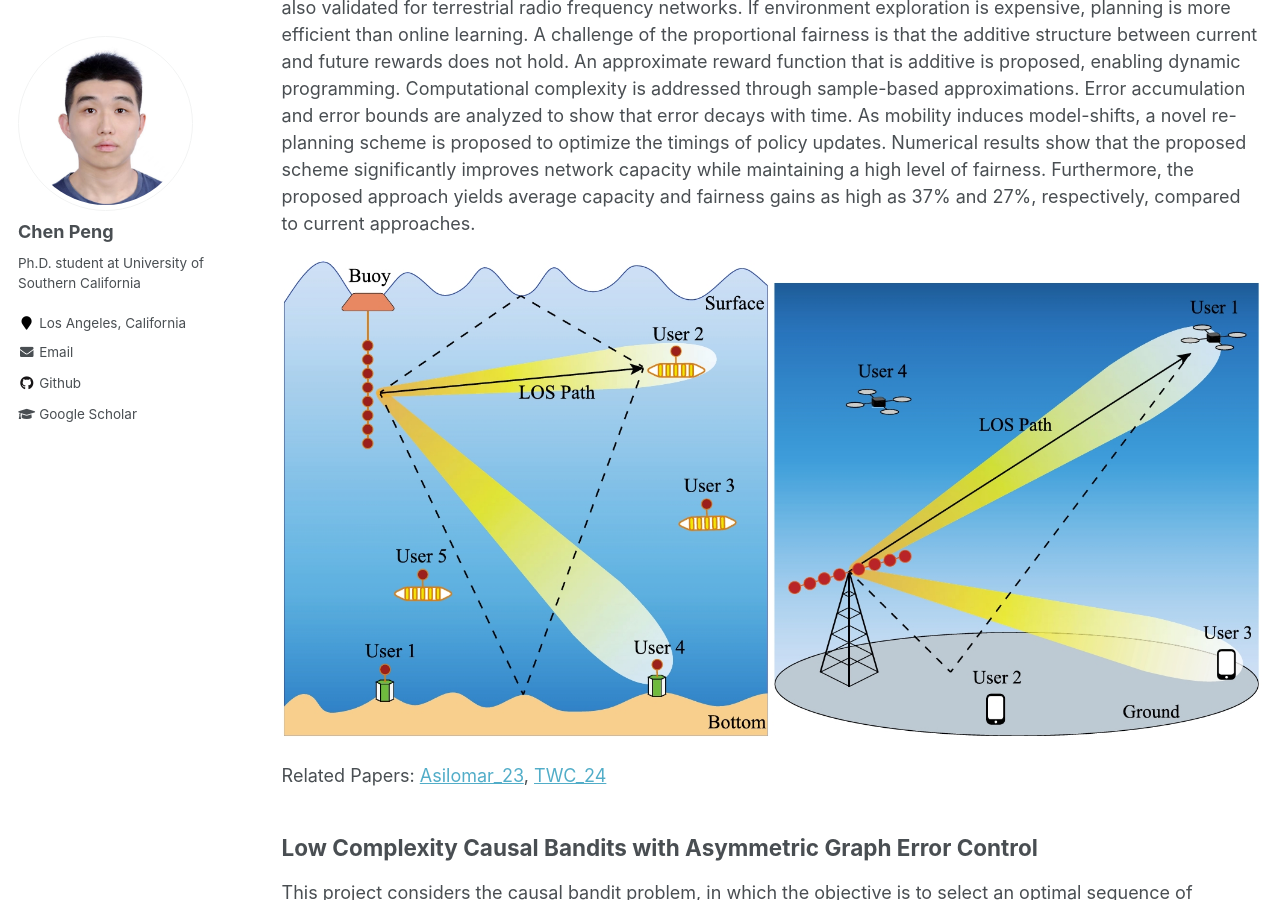
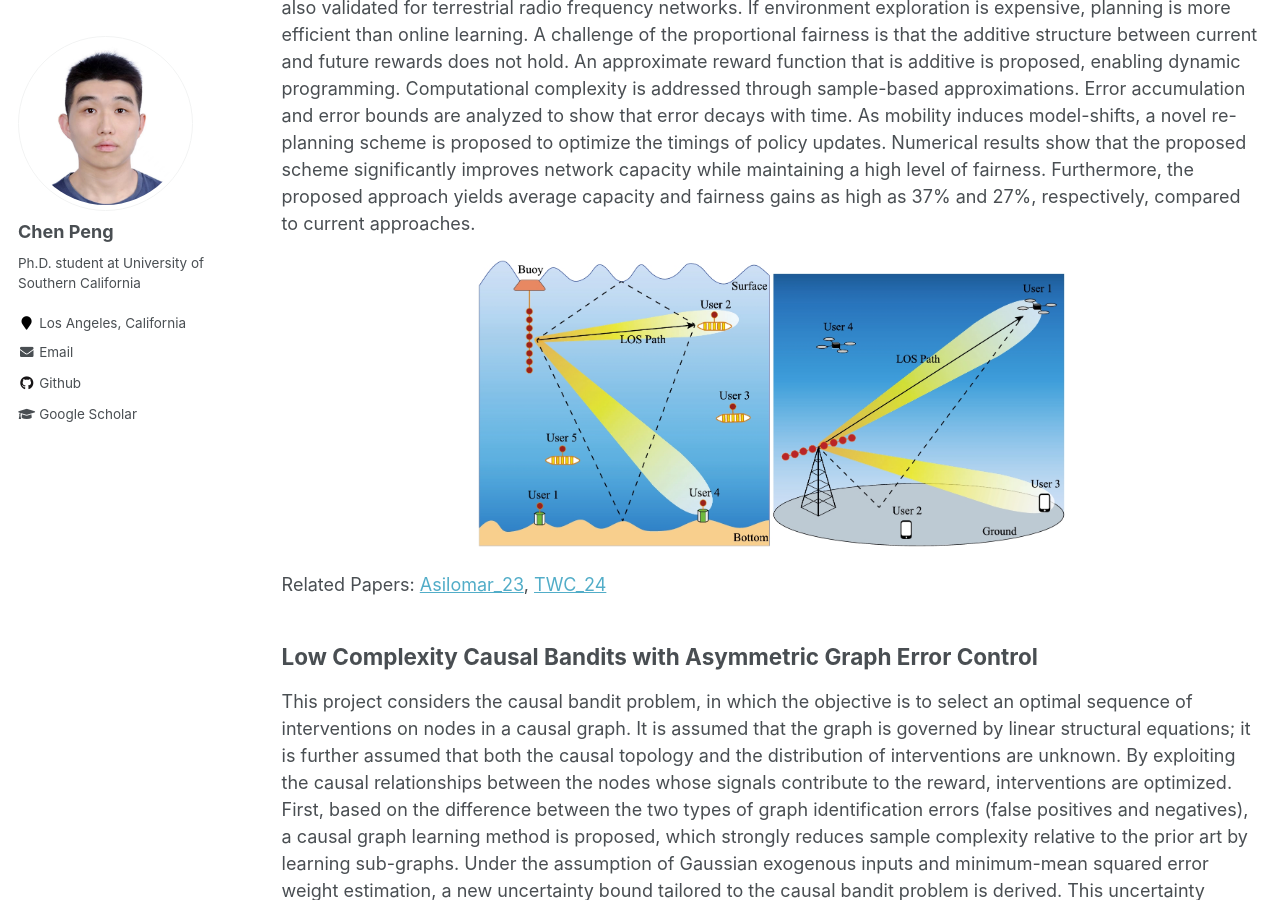
Before and after one commit to CalixPeng/CalixPeng.github.io, a Jekyll site: the page built from _pages/research.md, in a window 1280 px wide and 900 px high, scrolled down 1225 px. Built offline with Jekyll 4.4.1, drawn with Linux system fonts in a browser that asks for light colours.

Commit message:
Update research.md

```diff
--- a/_pages/research.md
+++ b/_pages/research.md
@@ -23,7 +23,7 @@ Related Papers: [WUWNet_22](https://dl.acm.org/doi/abs/10.1145/3567600.3568143),
 ## Multiuser Space-Time Division Scheduling in Underwater Acoustic Networks with Fairness
 In this project, we investigate space-time scheduling for multi-user networks under fairness considerations. Scheduling is formulated as a sequential decision-making problem under the Markov Decision Processes (MDP) framework. Although the initial focus of the work is underwater acoustic networks, the proposed strategies are also validated for terrestrial radio frequency networks. If environment exploration is expensive, planning is more efficient than online learning. A challenge of the proportional fairness is that the additive structure between current and future rewards does not hold. An approximate reward function that is additive is proposed, enabling dynamic programming. Computational complexity is addressed through sample-based approximations. Error accumulation and error bounds are analyzed to show that error decays with time. As mobility induces model-shifts, a novel re-planning scheme is proposed to optimize the timings of policy updates. Numerical results show that the proposed scheme significantly improves network capacity while maintaining a high level of fairness. Furthermore, the proposed approach yields average capacity and fairness gains as high as 37% and 27%, respectively, compared to current approaches.
 <p align="center">
-  <img src="../images/UA_RF_Nets.png" height="300"/>
+  <img src="../images/UA_RF_Nets.png" style="max-width:60%; height:auto;">
 </p>
 
 Related Papers: [Asilomar_23](https://ieeexplore.ieee.org/abstract/document/10476989), [TWC_24](https://ieeexplore.ieee.org/abstract/document/10648649)
@@ -32,7 +32,7 @@ Related Papers: [Asilomar_23](https://ieeexplore.ieee.org/abstract/document/1047
 ## Low Complexity Causal Bandits with Asymmetric Graph Error Control ##
 This project considers the causal bandit problem, in which the objective is to select an optimal sequence of interventions on nodes in a causal graph. It is assumed that the graph is governed by linear structural equations; it is further assumed that both the causal topology and the distribution of interventions are unknown. By exploiting the causal relationships between the nodes whose signals contribute to the reward, interventions are optimized. First, based on the difference between the two types of graph identification errors (false positives and negatives), a causal graph learning method is proposed, which strongly reduces sample complexity relative to the prior art by learning sub-graphs. Under the assumption of Gaussian exogenous inputs and minimum-mean squared error weight estimation, a new uncertainty bound tailored to the causal bandit problem is derived. This uncertainty bound drives an upper confidence bound based intervention selection to optimize the reward. To cope with non-stationary bandits, a sub-graph change detection mechanism is proposed, with high sample efficiency. Numerical results compare the new methodology to existing schemes and show a substantial performance improvement in both stationary and non-stationary settings. Compared to existing approaches, the proposed scheme takes 67% fewer samples to learn the causal structure and achieves an average reward gain of 85%.
 <p align="center">
-  <img src="../images/causal_graph.png" height="300"/>
+  <img src="../images/causal_graph.png" style="max-width:60%; height:auto;">
 </p>
 
 Related Papers: [ICASSP_24](https://ieeexplore.ieee.org/abstract/document/10445823)
```
